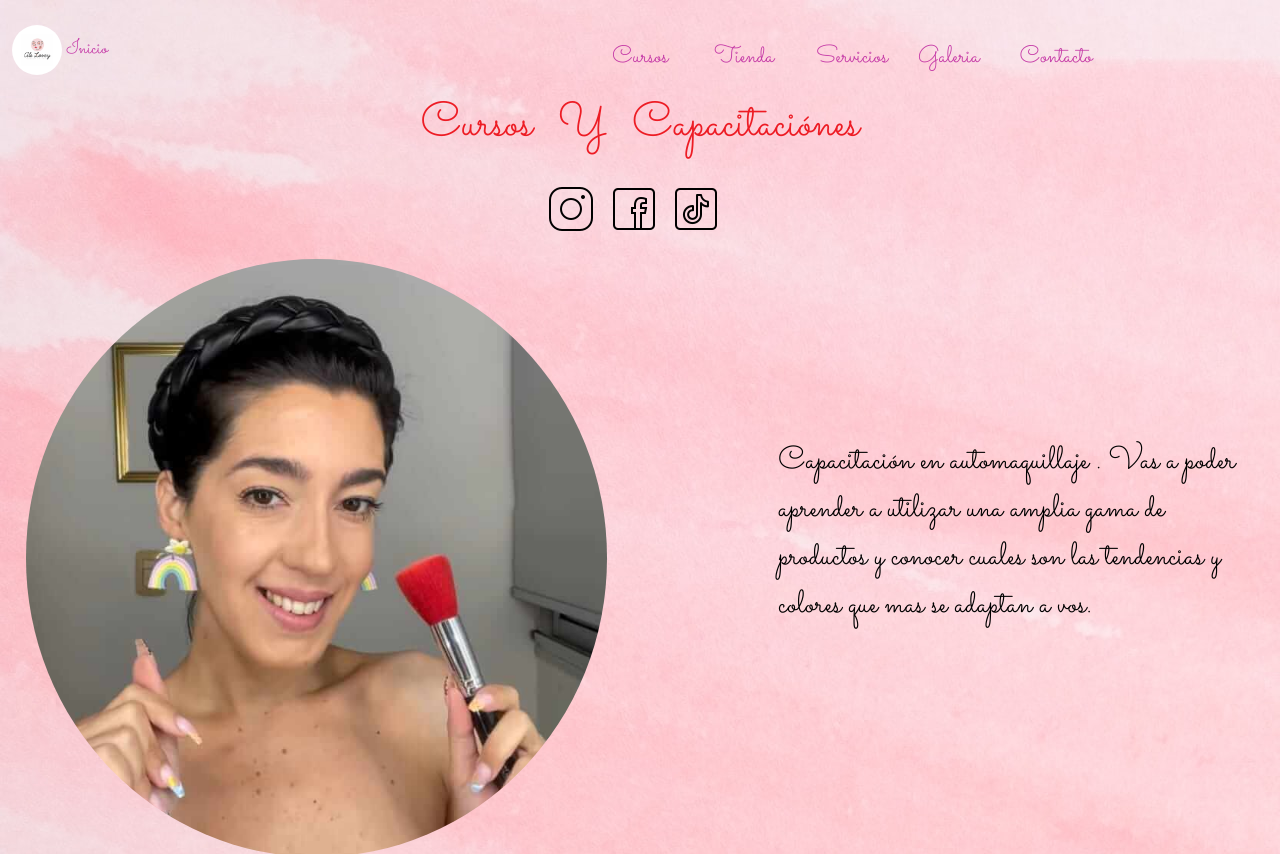
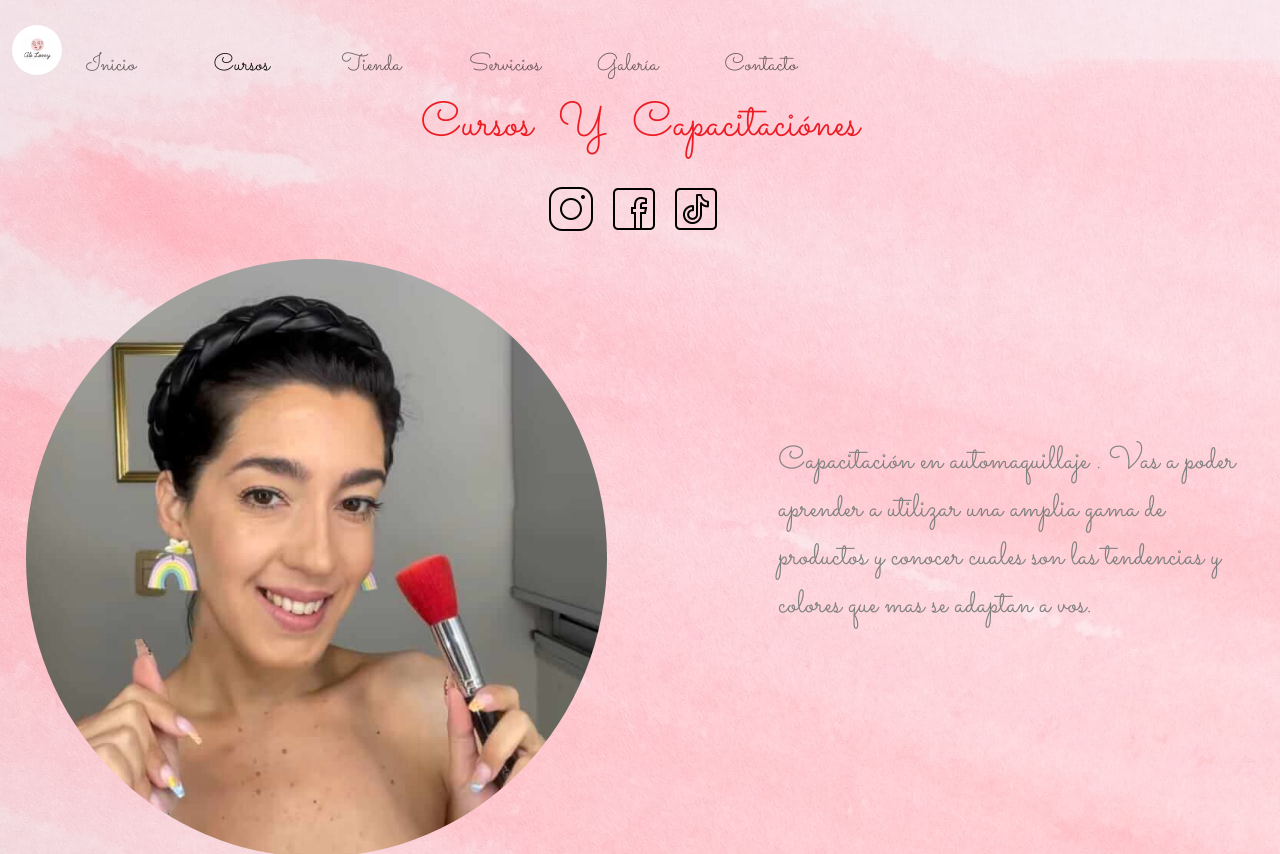
Before and after one commit to LucasFerrando/makeupalelovey, a website: page cursos.html in a window 1280 px wide. Shown: the top 854 px of the page. Drawn offline with nearby package versions, Linux system fonts and the light colour scheme.

Commit message:
menu hamburguesa

```diff
--- a/css/estilos.css
+++ b/css/estilos.css
@@ -145,7 +145,7 @@ a {
     grid-area: texto1;
     text-align: inherit;
     padding-top: 14vw;
-    color: black;
+    color: grey;
     font-size: 2rem; }
   .cursos .cursos__foto2 {
     grid-area: foto2;
@@ -154,7 +154,7 @@ a {
   .cursos .cursos__texto2 {
     grid-area: texto2;
     text-align: end;
-    color:black;
+    color:grey;
     padding-top: 20vw;
     font-size: 2rem; }
 
--- a/cursos.html
+++ b/cursos.html
@@ -21,31 +21,38 @@
 </head>
 <body>
   <header class="header">
-    <!-- nav bar  -->
-    <div id="navegacion">
-      <nav class="navbar">
-        <div class="container-fluid">
-          <a class="navbar-brand" href="index.html">
-            <img class="header__logo" src="media/logoconmarcadeagua.jpg" alt="" width="50" height="50" class="d-inline-block align-text-top redondito">
-          Inicio
-          </a>
+    <!-- hamburguer -->
+    <nav class="navbar navbar-expand-lg navbar-light ">
+      <div class="container-fluid">
+        <a class="navbar-brand" href="index.html"><img class="header__logo" src="media/logoconmarcadeagua.jpg" alt="" width="50" height="50" class="d-inline-block align-text-top redondito"></a>
+        <button class="navbar-toggler" type="button" data-bs-toggle="collapse" data-bs-target="#navbarSupportedContent" aria-controls="navbarSupportedContent" aria-expanded="false" aria-label="Toggle navigation">
+          <span class="navbar-toggler-icon"></span>
+        </button>
+        <div class="collapse navbar-collapse" id="navbarSupportedContent">
+          <ul class="navbar-nav me-auto mb-2 mb-lg-0">
+            <li class="nav-item">
+              <a class="nav-link " href="index.html">Inicio</a>
+            </li>
+            <li class="nav-item">
+              <a class="nav-link active" href="cursos.html">Cursos</a>
+            </li>
+            <li class="nav-item">
+              <a class="nav-link" href="tienda.html">Tienda</a>
+            </li>
+            <li class="nav-item">
+              <a class="nav-link" href="servicios.html">Servicios</a>
+            </li>
+            <li class="nav-item">
+              <a class="nav-link" href="galeria.html">Galería</a>
+            </li>
+            <li class="nav-item">
+              <a class="nav-link" href="contacto.html">Contacto</a>
+            </li>
 
-
-          <!-- link bar -->
-          <nav>
-              <ul>
-                <li class="header__hipervinculos"><a href="cursos.html">Cursos</a></li>
-                <li class="header__hipervinculos"><a href="tienda.html">Tienda</a></li>
-                <li class="header__hipervinculos"><a href="servicios.html">Servicios</a></li>
-                <li class="header__hipervinculos"><a href="galeria.html">Galeria</a></li>
-                <li class="header__hipervinculos"><a href="contacto.html">Contacto</a></li>
-              </ul>
-          </nav>
         </div>
-      </nav>
-    </div>
+      </div>
+    </nav>
   </header>
-
       <!-- titulo principal -->
     <main>
       <h1 class="animate__animated animate__fadeInDown">Cursos y Capacitaciónes</h1>
```
Also changed, not shown: contacto.html (+29 -21 lines), galeria.html (+29 -22 lines), index.html (+29 -23 lines), servicios.html (+29 -23 lines), tienda.html (+29 -21 lines).
